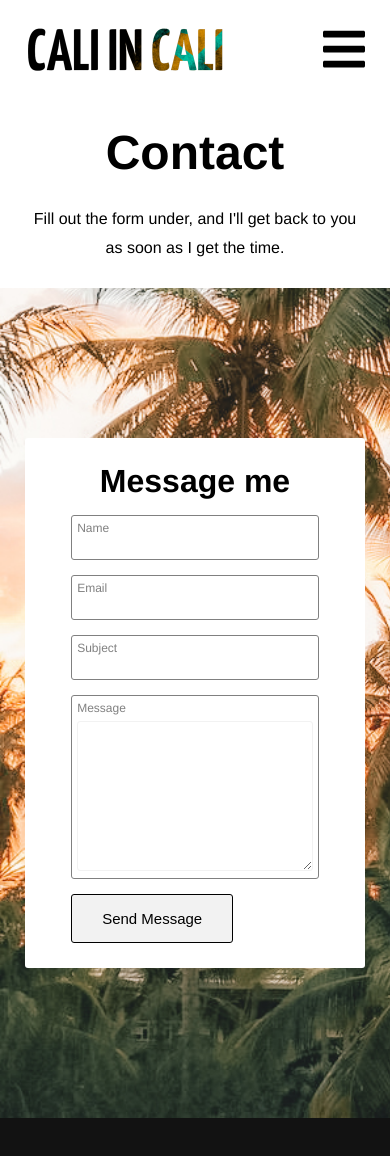
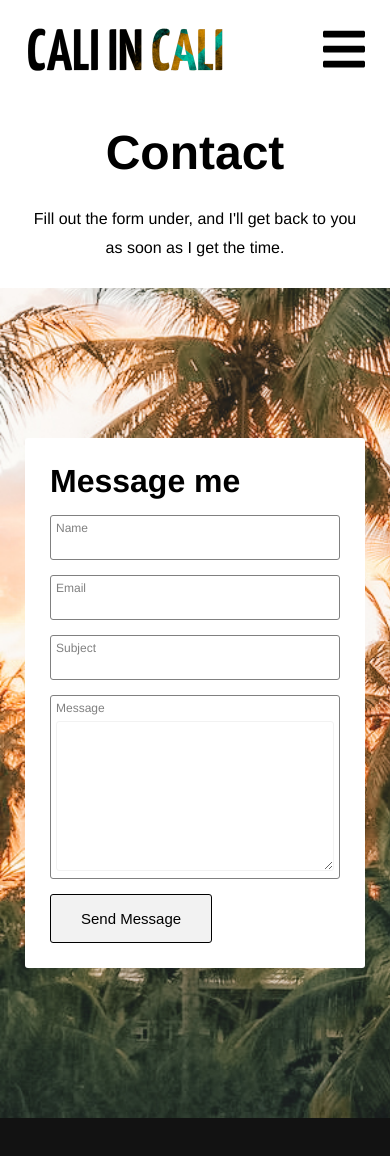
Before and after one commit to albonkey/Personal-Webpage, a React (Create React App) app: page /contact in a window 390 px wide. Shown: the top 1156 px of the page. Built offline with nearby package versions, Linux system fonts and the light colour scheme.

Commit message:
Update for mobile

```diff
--- a/src/components/ContactForm/ContactForm.css
+++ b/src/components/ContactForm/ContactForm.css
@@ -5,7 +5,7 @@
   width: 100%;
   background: white;
   border-radius: 3px;
-
+  max-width: 800px;
 }
 .confirmation-container{
   display: flex;
@@ -21,9 +21,12 @@
   padding: 25px;
   display: flex;
   flex-direction: column;
-  align-items: center;
+  align-items: flex-start;
   justify-content: center;
 
+}
+.contact-form form{
+  width: 100%;
 }
 
 .button-primary{
@@ -94,6 +97,5 @@
 @media (min-width: 900px){
   .contact-form{
     padding: 50px;
-    align-items: flex-start;
   }
 }
```
